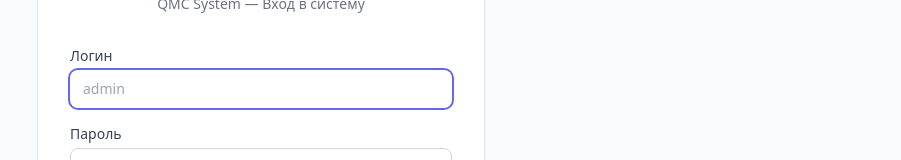
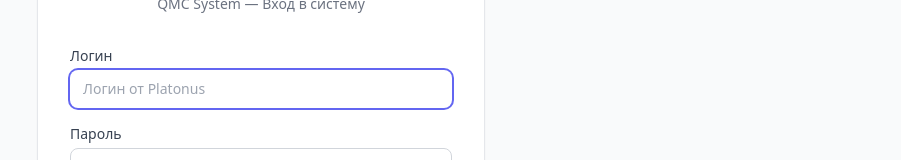
Before and after one commit to aitmaganbetov/system-krk, a React (Vite) app in the folder frontend/: page /login in a window 1280 px wide. Shown: the part 302-462 px from the top of the page, without its empty margins (379-1280 px from the left). Built offline with nearby package versions, Linux system fonts and the light colour scheme; no server answers.

Commit message:
Update login placeholder text

```diff
--- a/frontend/src/pages/LoginPage.jsx
+++ b/frontend/src/pages/LoginPage.jsx
@@ -67,7 +67,7 @@ export default function LoginPage() {
             <input
               type="text"
               className="input"
-              placeholder="admin"
+              placeholder="Логин от Platonus"
               value={username}
               onChange={(e) => setUsername(e.target.value)}
               required
```
